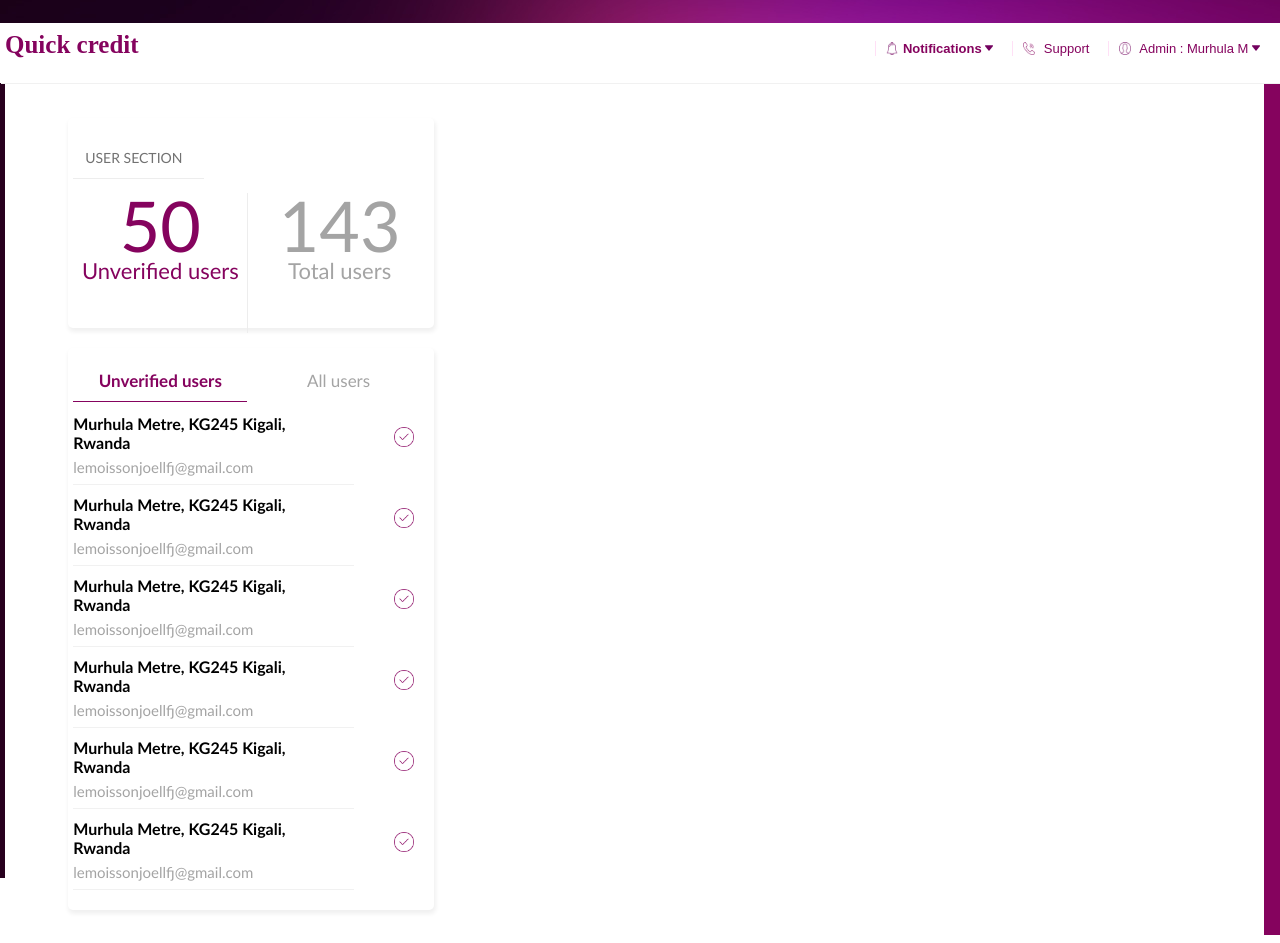
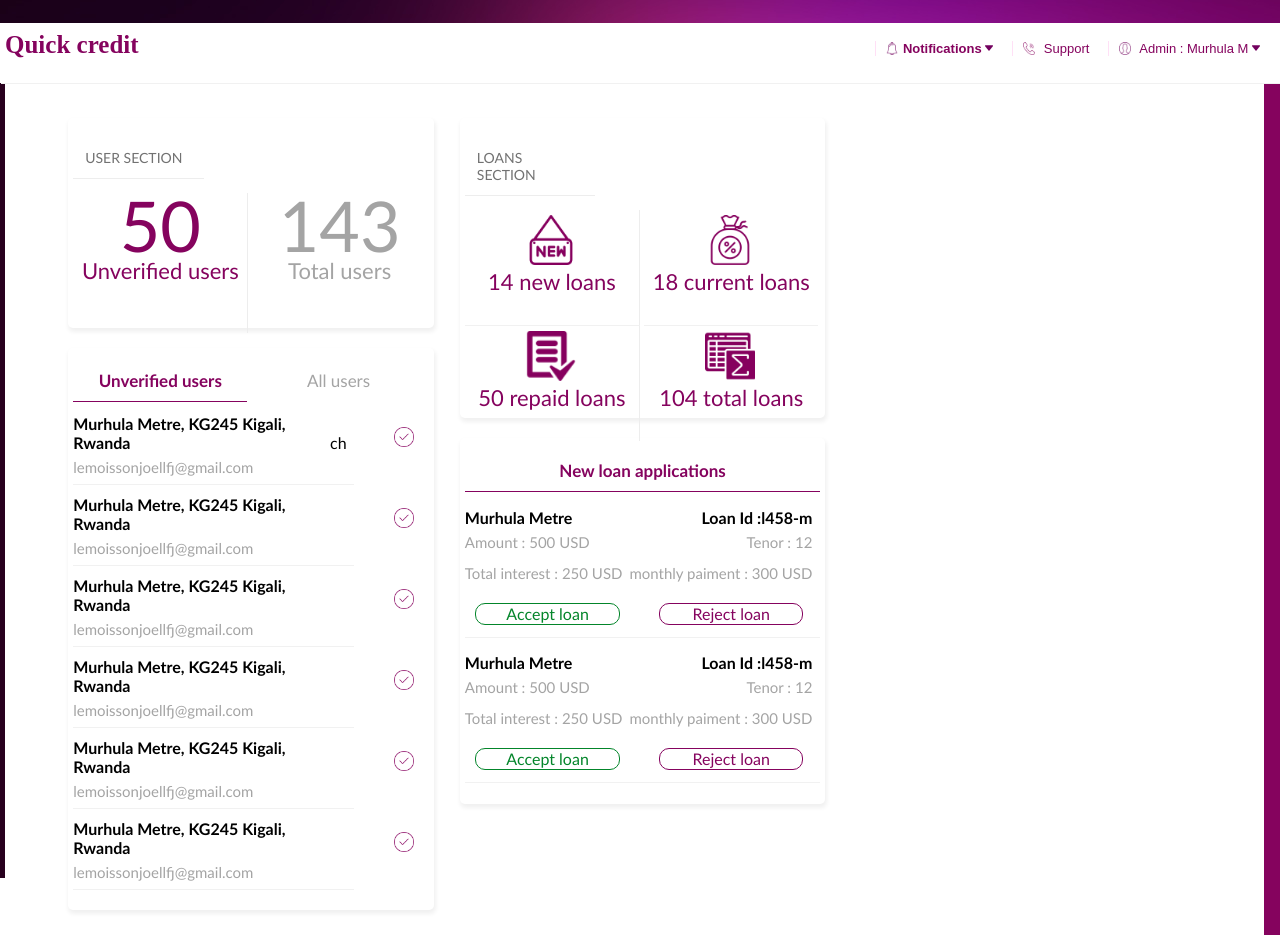
Before and after one commit to lemoissonM/quick-credit-project, a plain HTML site: page UI/dashboard_admin.html in a window 1280 px wide. Drawn offline with Linux system fonts and the light colour scheme.

Commit message:
feature(appprove-new-loans) create loan view and approval button [finsihes #165972153]

```diff
--- a/UI/dashboard_admin.html
+++ b/UI/dashboard_admin.html
@@ -72,7 +72,7 @@
 
         <div class="user-content">
           <p class="user-name">Murhula Metre, KG245 Kigali, Rwanda </p>
-          <img class="user-verify-btn" onclick="verify(this.parentNode)" src="images/icons/check-mark.png"/>
+    ch      <img class="user-verify-btn" onclick="verify(this.parentNode)" src="images/icons/check-mark.png"/>
           <p class="user-mail grey">lemoissonjoellfj@gmail.com </p>
         </div>
 
@@ -103,7 +103,48 @@
         </div>
       </div>
   </section>
+  <section class="width-section" id="section-loan-list">
+    <div class="card-loans shadow-box">
+      <p class="card-title">LOANS  SECTION </p>
+      <div class="loan_left_div color-primary loan-below-border">
+      <img class="card-loan-image" src="images/icons/new.png"/>
+        <p class="card-loan_desc">14 new loans </p>
+      </div>
+      <div class="loan-right-div color-primary loan-below-border">
+        <img class="card-loan-image" src="images/icons/tax.png"/>
+        <p class="card-loan_desc">18 current loans </p>
+      </div>
+      <div class="loan_left_div color-primary">
+        <img class="card-loan-image" src="images/icons/check.png"/>
+        <p class="card-loan_desc">50 repaid loans </p>
+      </div>
+      <div class="loan-right-div color-primary">
+        <img class="card-loan-image" src="images/icons/symbol.png"/>
+        <p class="card-loan_desc">104 total loans </p>
+      </div>
+    </div>
+    <div class="card-user-list shadow-box">
+      <p class=" card-one-title"> New loan applications </p>
+      <div class="loan-content">
+        <p class="loan-user-name">Murhula Metre  <span class="right">Loan Id :l458-m</span> </p>
+        <p class="loan-detail1 grey"> Amount : 500 USD  <span class="right">Tenor : 12 </span> </p>
+        <p class="loan-detail1 grey"> Total interest : 250 USD  <span class="right">monthly paiment : 300 USD </span> </p>
+      <p class="accept-button" >Accept loan</p>
+      <p class="reject-button" >Reject loan</p>
+      <p class="divider"/>
 
+
+      </div>
+      <div class="loan-content">
+        <p class="loan-user-name">Murhula Metre  <span class="right">Loan Id :l458-m</span> </p>
+        <p class="loan-detail1 grey"> Amount : 500 USD  <span class="right">Tenor : 12 </span> </p>
+        <p class="loan-detail1 grey"> Total interest : 250 USD  <span class="right">monthly paiment : 300 USD </span> </p>
+        <p class="accept-button" >Accept loan</p>
+        <p class="reject-button" >Reject loan</p>
+        <p class="divider"/>
+
+    </DIV>
+  </section>
 <script src="scripts/dashoard_admin_script.js" type="text/javascript">
 
 </script>
```
